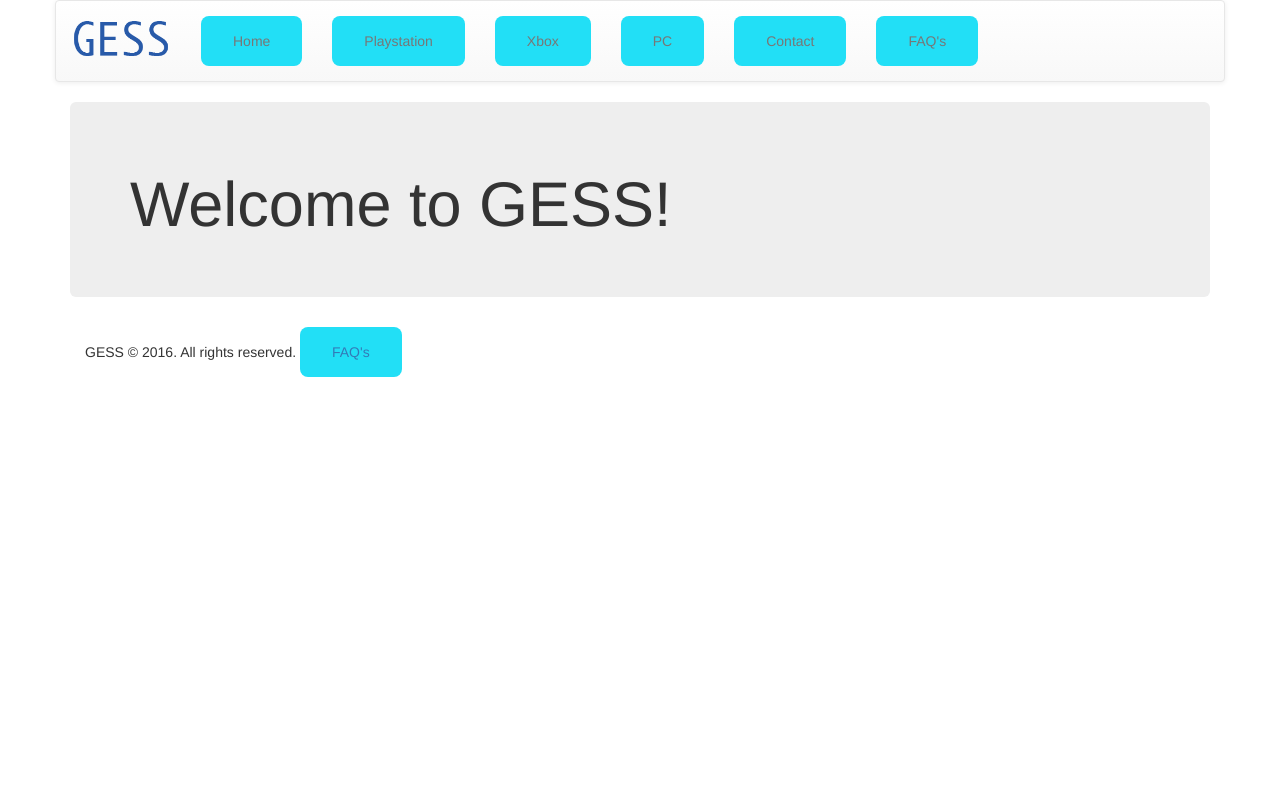
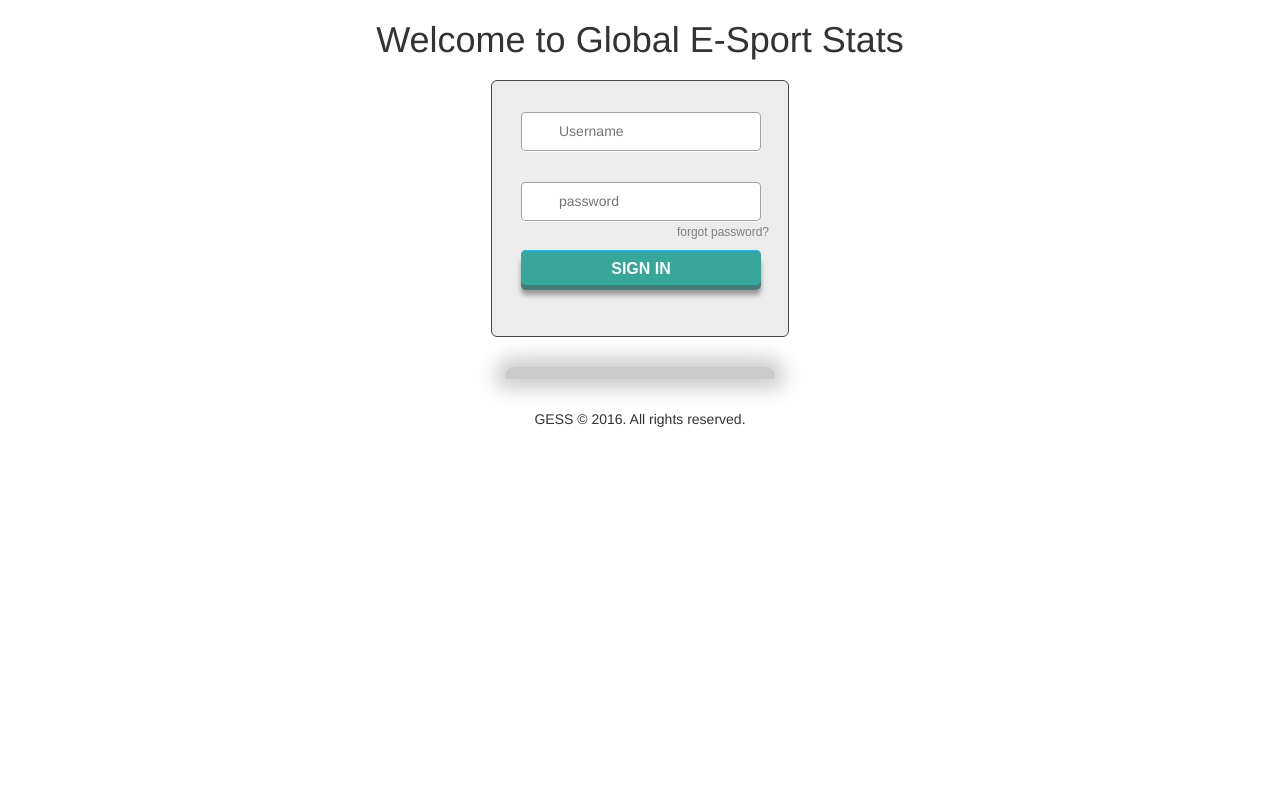
Before and after one commit to Nazaboy19/GESS, a PHP site: page /login.html in a window 1280 px wide. Run offline with PHP 8.4, Linux system fonts and the light colour scheme.

Commit message:
aded index.php

```diff
--- /dev/null
+++ b/assets/css/login.css
@@ -0,0 +1,123 @@
+html { height: 100% }
+::-moz-selection { background: #fe57a1; color: #fff; text-shadow: none; }
+::selection { background: #fe57a1; color: #fff; text-shadow: none; }
+body { background-image: radial-gradient( cover, rgba(92,100,111,1) 0%,rgba(31,35,40,1) 100%), url('http://i.minus.com/io97fW9I0NqJq.png') }
+.login {
+  background: #ECECEC;
+  border: 1px solid #42464b;
+  border-radius: 6px;
+  height: 257px;
+  margin: 20px auto 0;
+  width: 298px;
+}
+.login h1 {
+  background-image: linear-gradient(top, #f1f3f3, #d4dae0);
+  border-bottom: 1px solid #a6abaf;
+  border-radius: 6px 6px 0 0;
+  box-sizing: border-box;
+  color: #727678;
+  display: block;
+  height: 43px;
+  font: 600 14px/1 'Open Sans', sans-serif;
+  padding-top: 14px;
+  margin: 0;
+  text-align: center;
+  text-shadow: 0 -1px 0 rgba(0,0,0,0.2), 0 1px 0 #fff;
+}
+input[type="password"], input[type="text"] {
+  background: url('http://i.minus.com/ibhqW9Buanohx2.png') center left no-repeat, linear-gradient(top, #d6d7d7, #dee0e0);
+  border: 1px solid #a1a3a3;
+  border-radius: 4px;
+  box-shadow: 0 1px #fff;
+  box-sizing: border-box;
+  color: #696969;
+  height: 39px;
+  margin: 31px 0 0 29px;
+  padding-left: 37px;
+  transition: box-shadow 0.3s;
+  width: 240px;
+}
+input[type="password"]:focus, input[type="text"]:focus {
+  box-shadow: 0 0 4px 1px rgba(55, 166, 155, 0.3);
+  outline: 0;
+}
+.show-password {
+  display: block;
+  height: 16px;
+  margin: 26px 0 0 28px;
+  width: 87px;
+}
+input[type="checkbox"] {
+  cursor: pointer;
+  height: 16px;
+  opacity: 0;
+  position: relative;
+  width: 64px;
+}
+input[type="checkbox"]:checked {
+  left: 29px;
+  width: 58px;
+}
+.toggle {
+  background: url(http://i.minus.com/ibitS19pe8PVX6.png) no-repeat;
+  display: block;
+  height: 16px;
+  margin-top: -20px;
+  width: 87px;
+  z-index: -1;
+}
+input[type="checkbox"]:checked + .toggle { background-position: 0 -16px }
+.forgot {
+  color: #7f7f7f;
+  display: inline-block;
+  float: right;
+  font: 12px/1 sans-serif;
+  left: -19px;
+  position: relative;
+  text-decoration: none;
+  top: 5px;
+  transition: color .4s;
+}
+.forgot:hover { color: #3b3b3b }
+input[type="submit"] {
+  width:240px;
+  height:35px;
+  display:block;
+  font-family:Arial, "Helvetica", sans-serif;
+  font-size:16px;
+  font-weight:bold;
+  color:#fff;
+  text-decoration:none;
+  text-transform:uppercase;
+  text-align:center;
+  text-shadow:1px 1px 0px #37a69b;
+  padding-top:6px;
+  margin: 29px 0 0 29px;
+  position:relative;
+  cursor:pointer;
+  border: none;
+  background-color: #37a69b;
+  background-image: linear-gradient(top,#3db0a6,#3111);
+  border-top-left-radius: 5px;
+  border-top-right-radius: 5px;
+  border-bottom-right-radius: 5px;
+  border-bottom-left-radius:5px;
+  box-shadow: inset 0px 1px 0px #2ab7ec, 0px 5px 0px 0px #497a78, 0px 10px 5px #999;
+}
+
+.shadow {
+  background: #000;
+  border-radius: 12px 12px 4px 4px;
+  box-shadow: 0 0 20px 10px #000;
+  height: 12px;
+  margin: 30px auto;
+  opacity: 0.2;
+  width: 270px;
+}
+
+
+input[type="submit"]:active {
+  top:3px;
+  box-shadow: inset 0px 1px 0px #2ab7ec, 0px 2px 0px 0px #31524d, 0px 5px 3px #999;
+  color: #85FE8D;
+}
--- a/assets/css/style.css
+++ b/assets/css/style.css
@@ -1,7 +1,8 @@
 button {
 	border-radius: 8px;
     border: none;
-    background-color: #22DFF6;
+    background-color: #F64949;
+    color: #111311;
     padding: 15px 32px;
     text-align: center;
     text-decoration: none;
@@ -27,6 +28,7 @@ button {
 #JumboTexter{
 	text-align: center;
 	background-color: #FFFFFF;
+	color: #111311;
 	font-size: 25px;
 }
 
@@ -40,5 +42,13 @@ button {
 }
 
 #NavC1{
-	background-color: #4E74E6;
+	color: #FFFFFF;;
 }
+
+#login{
+	text-align: center;
+}
+
+footer{
+	text-align: center;
+}
--- /dev/null
+++ b/index.php
@@ -0,0 +1 @@
+<?php include_once("main.html"); ?>
--- a/login.html
+++ b/login.html
@@ -6,6 +6,7 @@
 
 <link rel="stylesheet" type="text/css" href="assets/css/reset.css">
 <link rel="stylesheet" type="text/css" href="assets/css/style.css">
+<link rel="stylesheet" type="text/css" href="assets/css/login.css">
 
 
   <!-- Bootstrap -->
@@ -22,47 +23,18 @@
 <body>
 
 
-  <div class="container main">
-    <div class="row">
-      <nav class="navbar navbar-default" role="navigation">
-        <!-- Brand and toggle get grouped for better mobile display -->
-        <div class="navbar-header">
-          <button type="button" class="navbar-toggle" data-toggle="collapse" data-target="#bs-example-navbar-collapse-1">
-            <span class="sr-only">Toggle navigation</span>
-            <span class="icon-bar"></span>
-            <span class="icon-bar"></span>
-            <span class="icon-bar"></span>
-          </button>
-            <a class="navbar-brand visible-lg visible-md" href="/"><img id="LogoImg" src="assets/img/GESS2.png" alt="Gess" /></a>
-        </div>
 
-        <!-- Collect the nav links, forms, and other content for toggling -->
-        <div class="collapse navbar-collapse" id="bs-example-navbar-collapse-1">
-
-        <ul class="nav navbar-nav visible-lg">
-            <li><a href="main.html"><button>Home</button></a></li>
-          <li><a href="psn.html"><button>Playstation</button></a></li>
-          <li><a href="xbox.html"><button>Xbox</button></a></li>
-          <li><a href="pc.html"><button>PC</button></a></li>
-          <li><a href="contact.html"><button>Contact</button></a></li>
-          <li><a href="faq.html"><button>FAQ's</button></a></li>
-        </ul>
-
-
-    <div class="collapse navbar-collapse" id="bs-example-navbar-collapse-1">
-
-
-
-  </div><!-- /.container-fluid -->
 </div>
 </nav>
 </div>
-
-<div class="jumbotron">
-  <h1>Welcome to GESS!</h1>
-
+<h1 id="Login">Welcome to Global E-Sport Stats</h1>
+<div class="login">
+    <input type="text" placeholder="Username" id="username">
+  <input type="password" placeholder="password" id="password">
+  <a href="#" class="forgot">forgot password?</a>
+  <input href="main.html" type="submit" value="Sign In">
 </div>
-
+<div class="shadow"></div>
 
 
 
@@ -71,7 +43,7 @@
   <footer>
   <div class="container footer center white visible-lg visible-md visible-sm">
     GESS &copy 2016.  All rights reserved.
-    <a href="faq.html"><button>FAQ's</button></a>
+
   </div>
 </footer>
 
```
Also changed, not shown: main.html (+7 -7 lines), pc.html (+6 -6 lines), psn.html (+6 -6 lines), xbox.html (+6 -6 lines).
